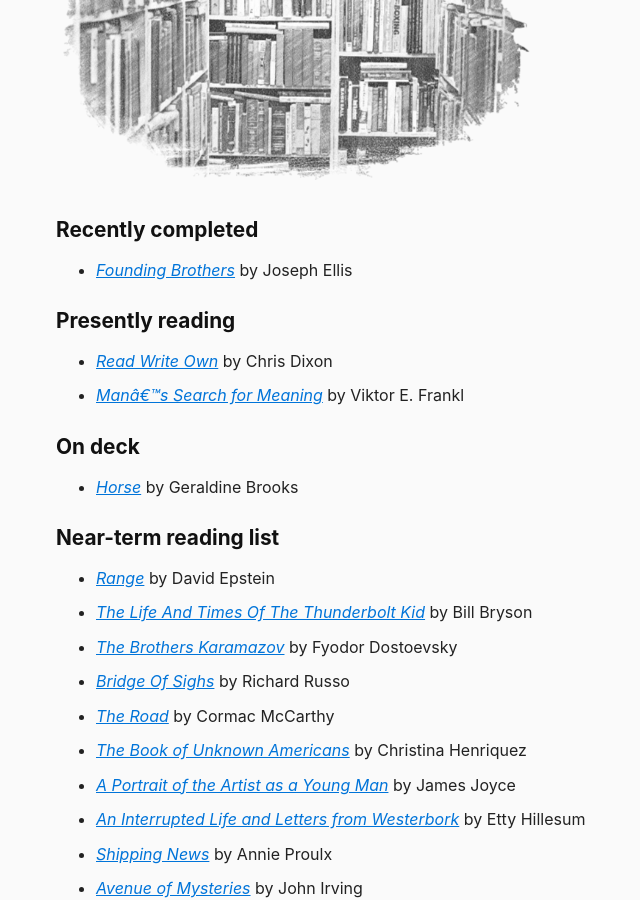
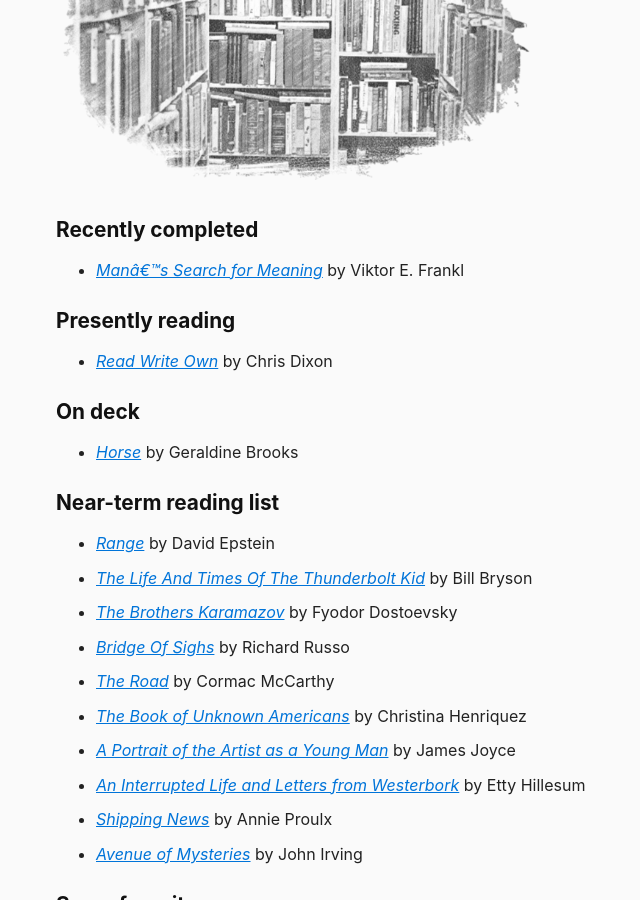
Before and after one commit to berensp/berensp.github.io, a Jekyll site: the page built from pages/books.md, in a window 1280 px wide and 900 px high, scrolled down 325 px. Shown: the whole window, without its empty margins (264-904 px from the left). Built offline with Jekyll 4.4.1, drawn with Linux system fonts in a browser that asks for light colours; a script that is not in the unit is left out.

Commit message:
Update books.md

```diff
--- a/pages/books.md
+++ b/pages/books.md
@@ -11,11 +11,10 @@ ogimage: bookshelf.bw.png
 <img src="/assets/og/bookshelf.bw.png" alt="bookshelf" width="70%" height="70%">
 
 ## Recently completed
-- [*Founding Brothers*](https://www.google.com/books/edition/Founding_Brothers/QW-PDQAAQBAJ?hl=en&gbpv=0) by Joseph Ellis
+- [*Man's Search for Meaning*](https://www.google.com/books/edition/_/F-Q_xGjWBi8C?hl=en&sa=X&ved=2ahUKEwjbxKbXq7CDAxVLhIkEHZEoCFAQre8FegUIAxDXAQ) by Viktor E. Frankl
 
 ## Presently reading
 - [*{{ site.book_now_title }}*]({{ site.book_now_url }}) by {{ site.book_now_author }}
-- [*Man's Search for Meaning*](https://www.google.com/books/edition/_/F-Q_xGjWBi8C?hl=en&sa=X&ved=2ahUKEwjbxKbXq7CDAxVLhIkEHZEoCFAQre8FegUIAxDXAQ) by Viktor E. Frankl
 
 ## On deck
 - [*Horse*](https://www.google.com/books/edition/Horse/xd5CEAAAQBAJ?hl=en&gbpv=0) by Geraldine Brooks
```
